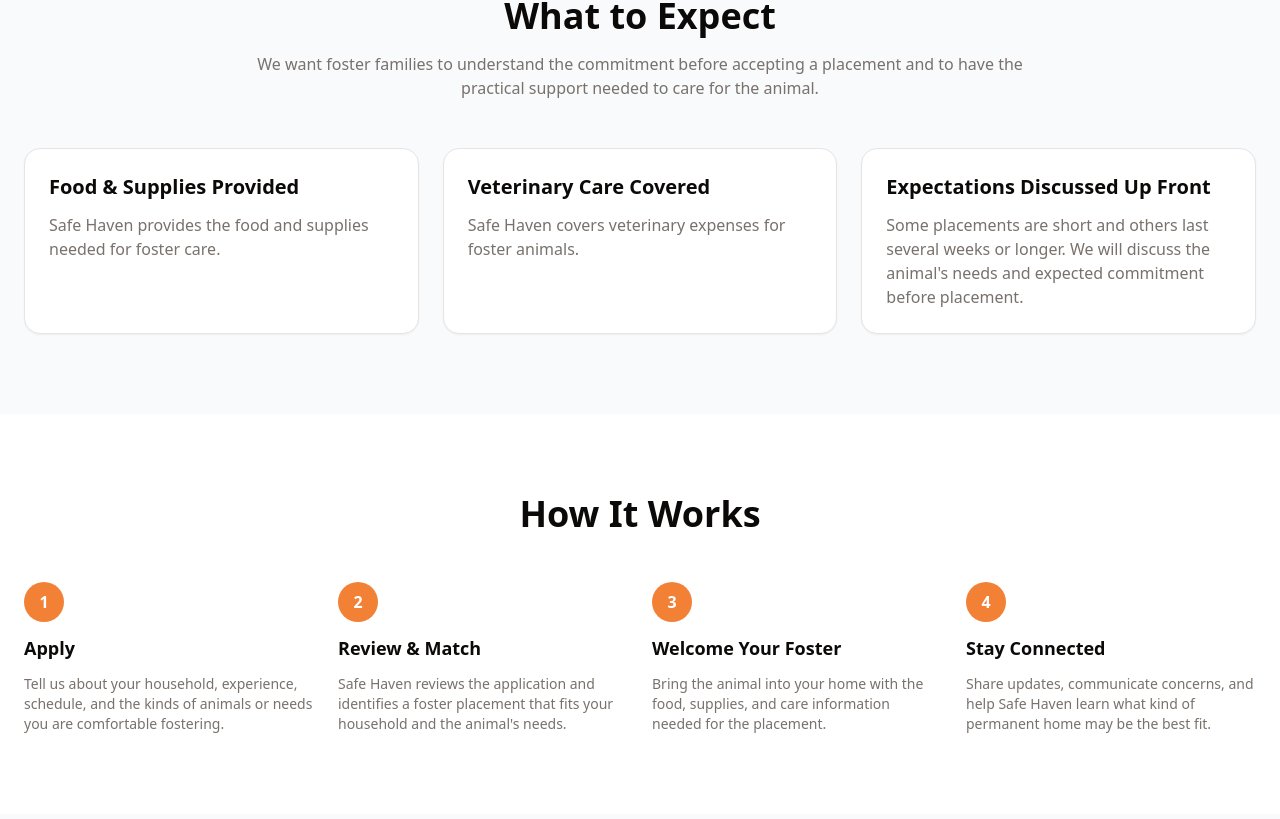
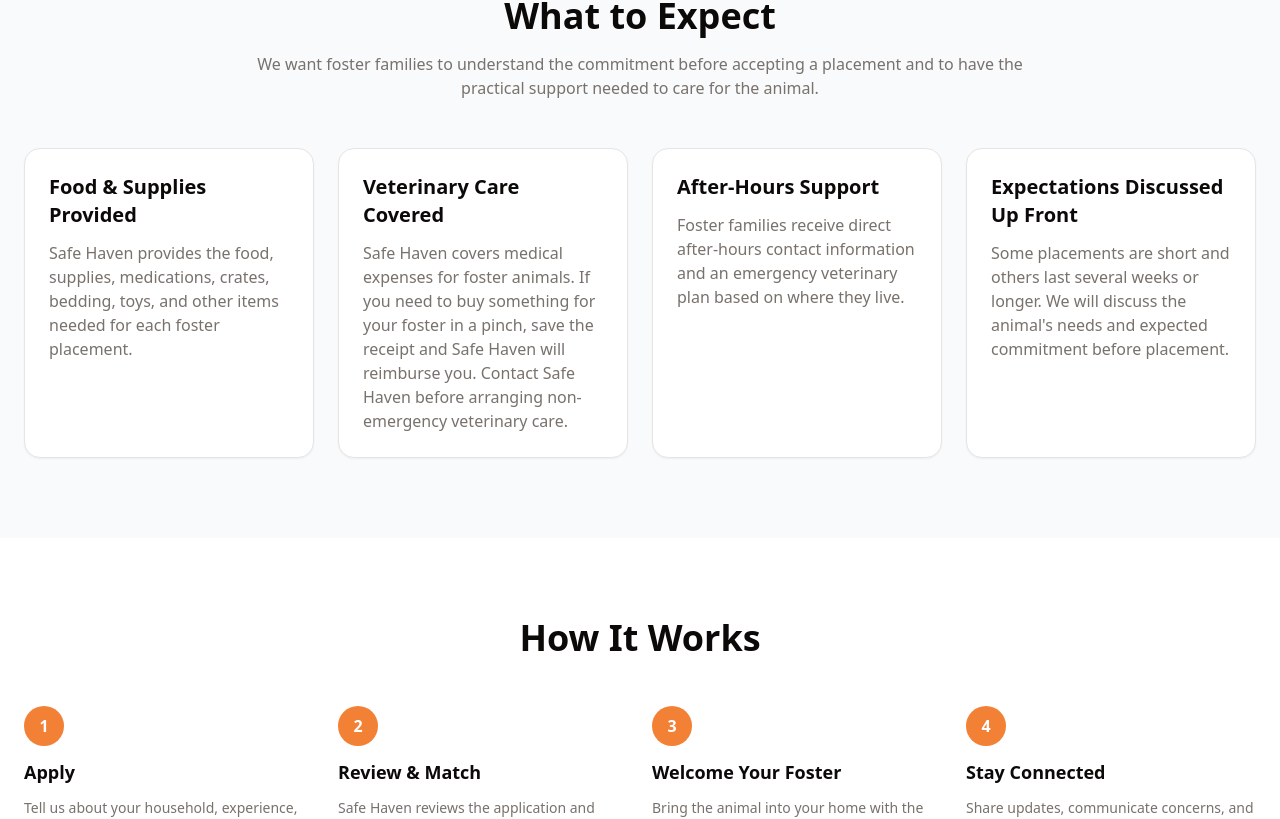
Before and after one commit to 7nqwsvhv99-hash/safe-haven-site, a Next.js app: page /foster in a window 1280 px wide. Shown: the part 2325-3144 px from the top of the page. Built offline with nearby package versions, Linux system fonts and the light colour scheme.

Commit message:
Strengthen foster support information

```diff
--- a/src/app/foster/page.tsx
+++ b/src/app/foster/page.tsx
@@ -77,9 +77,10 @@ export default function FosterPage() {
       <section className="section-padding bg-slate-50">
         <div className="container-custom">
           <div className="max-w-3xl mx-auto text-center mb-12"><h2 className="text-3xl md:text-4xl font-bold mb-4">What to Expect</h2><p className="text-muted-foreground">We want foster families to understand the commitment before accepting a placement and to have the practical support needed to care for the animal.</p></div>
-          <div className="grid grid-cols-1 md:grid-cols-3 gap-6">
-            <Card className="p-6 space-y-3"><h3 className="font-bold text-xl">Food &amp; Supplies Provided</h3><p className="text-muted-foreground">Safe Haven provides the food and supplies needed for foster care.</p></Card>
-            <Card className="p-6 space-y-3"><h3 className="font-bold text-xl">Veterinary Care Covered</h3><p className="text-muted-foreground">Safe Haven covers veterinary expenses for foster animals.</p></Card>
+          <div className="grid grid-cols-1 md:grid-cols-2 lg:grid-cols-4 gap-6">
+            <Card className="p-6 space-y-3"><h3 className="font-bold text-xl">Food &amp; Supplies Provided</h3><p className="text-muted-foreground">Safe Haven provides the food, supplies, medications, crates, bedding, toys, and other items needed for each foster placement.</p></Card>
+            <Card className="p-6 space-y-3"><h3 className="font-bold text-xl">Veterinary Care Covered</h3><p className="text-muted-foreground">Safe Haven covers medical expenses for foster animals. If you need to buy something for your foster in a pinch, save the receipt and Safe Haven will reimburse you. Contact Safe Haven before arranging non-emergency veterinary care.</p></Card>
+            <Card className="p-6 space-y-3"><h3 className="font-bold text-xl">After-Hours Support</h3><p className="text-muted-foreground">Foster families receive direct after-hours contact information and an emergency veterinary plan based on where they live.</p></Card>
             <Card className="p-6 space-y-3"><h3 className="font-bold text-xl">Expectations Discussed Up Front</h3><p className="text-muted-foreground">Some placements are short and others last several weeks or longer. We will discuss the animal's needs and expected commitment before placement.</p></Card>
           </div>
         </div>
@@ -104,12 +105,13 @@ const responsibilities = [
 const steps = [
   { title: "Apply", description: "Tell us about your household, experience, schedule, and the kinds of animals or needs you are comfortable fostering." },
   { title: "Review & Match", description: "Safe Haven reviews the application and identifies a foster placement that fits your household and the animal's needs." },
-  { title: "Welcome Your Foster", description: "Bring the animal into your home with the food, supplies, and care information needed for the placement." },
+  { title: "Welcome Your Foster", description: "Bring the animal into your home with the food, supplies, care instructions, direct contact information, and emergency veterinary plan needed for the placement." },
   { title: "Stay Connected", description: "Share updates, communicate concerns, and help Safe Haven learn what kind of permanent home may be the best fit." },
 ]
 
 const faqs = [
-  { question: "What does Safe Haven provide?", answer: "Safe Haven provides foster food and supplies and covers veterinary expenses for foster animals." },
+  { question: "What does Safe Haven provide?", answer: "Safe Haven provides the food, supplies, medications, crates, bedding, toys, and other items needed for each foster placement. Safe Haven also covers medical expenses for foster animals. Foster families receive direct contact information for questions, including after-hours support, and an emergency veterinary plan based on where they live." },
+  { question: "What if I need help after hours?", answer: "Foster families receive direct after-hours contact information when a placement begins. Safe Haven also helps determine which emergency veterinary clinic is appropriate based on where the foster family lives." },
   { question: "How long does fostering last?", answer: "It varies by animal and situation. Some placements are short, while others last several weeks or longer. We will discuss the expected commitment before you agree to a placement." },
   { question: "What if I rent my home?", answer: "Renters may be able to foster if their housing allows pets. The application asks about your housing situation so Safe Haven can confirm that a placement is appropriate." },
   { question: "What if I already have pets or children?", answer: "That does not automatically prevent you from fostering. We use information about your household and current animals to help determine which placements may be a good fit." },
```
